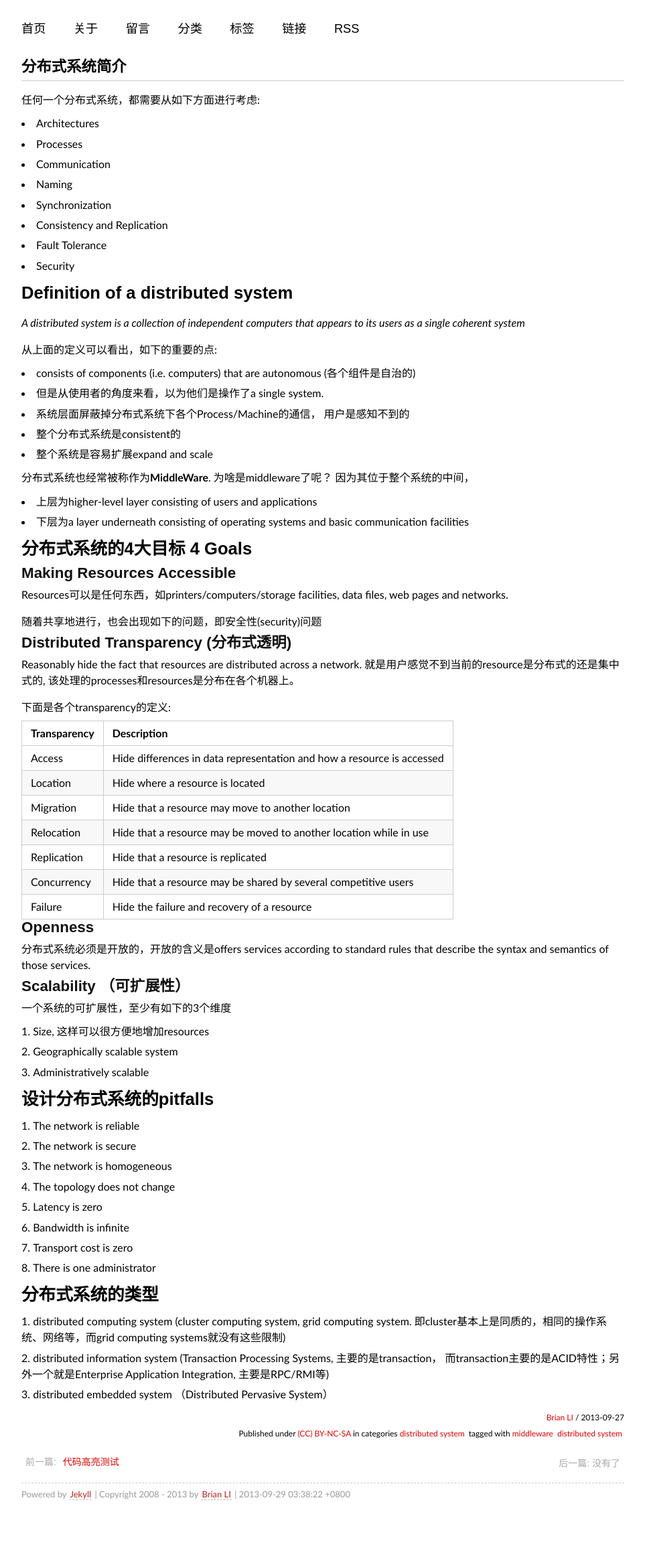
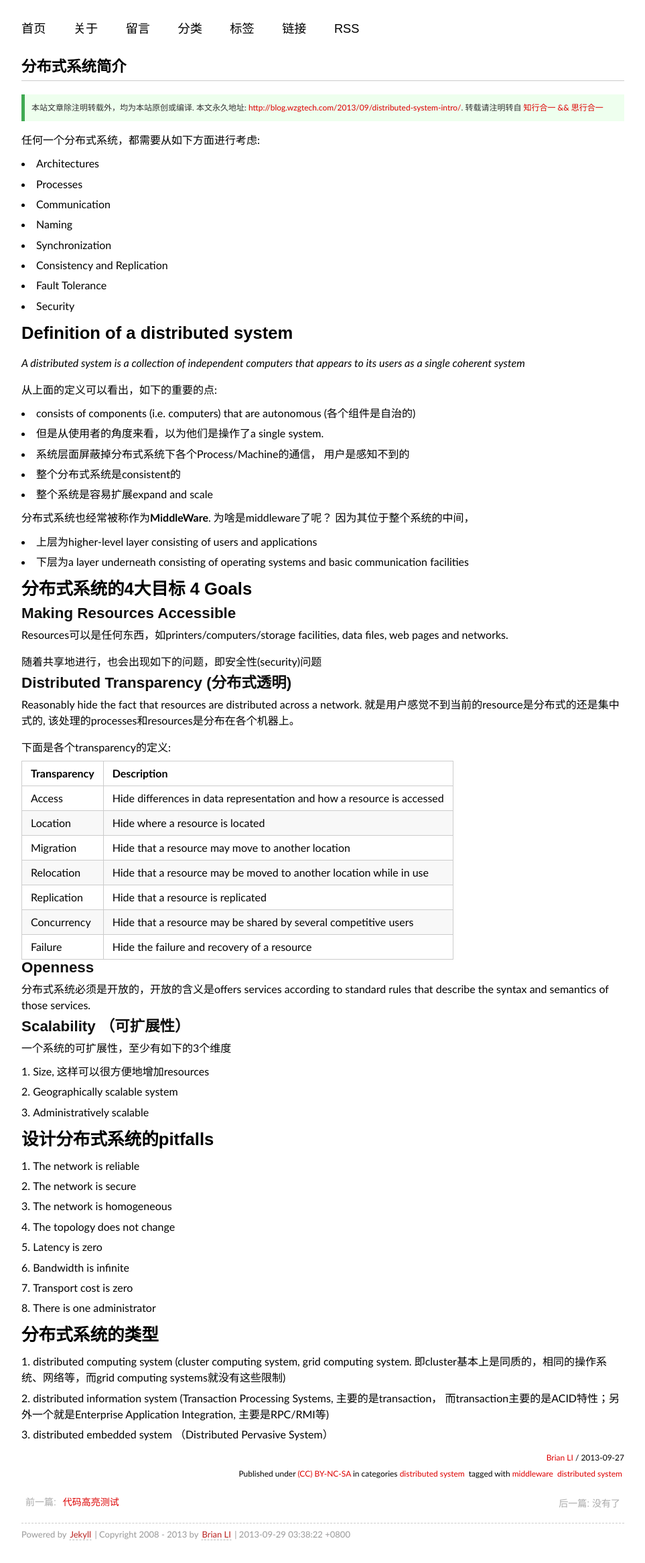
Before and after one commit to fandywang/brianli.github.com, a Jekyll site: the page built from _posts/2013-09-27-distributed-system-intro.md, in a window 1280 px wide. Shown: the whole page at 67% size, without its empty margins (158-1121 px from the left). Built offline with Jekyll 4.4.1, drawn with Linux system fonts in a browser that asks for light colours; some web fonts are replaced; comment, search, counter and statistics services are not loaded; before the commit the page ends 2274 px from its top, so only the background shows below that.

Commit message:
add copyright section

```diff
--- a/_layouts/post.html
+++ b/_layouts/post.html
@@ -1,6 +1,10 @@
 ---
 layout: default
 ---
+
+<section class="copyright">
+<p>本站文章除注明转载外，均为本站原创或编译.  本文永久地址: <a href="{{site.url}}{{page.url}}" title="{{page.title}}" rel="nofollow">{{site.url}}{{page.url}}</a>.  转载请注明转自 <a href="{{site.url}}">{{site.title}}</a></p>
+</section>
 
 <section class="post">
 {{ content }}
--- a/css/style.css
+++ b/css/style.css
@@ -28,13 +28,14 @@ blockquote p{margin:0;padding:.5em 0;}
 #container{width:900px;margin:2em auto;display:block;padding:0 2em;}
 .content{font-size:16px;line-height:24px;}
 .content h1{padding:.5em 0;}
-.content img{max-width:600px;display:block;margin:4px auto;-webkit-box-shadow:#999 1px 1px 4px;-moz-box-shadow:#999 1px 1px 4px;box-shadow:#999 1px 1px 4px;}
+.content img{max-width:600px;display:block;margin:4px auto;}
 #tag_cloud{margin-bottom: 1em;}
 #tag_cloud a:hover{color:#333333 !important;text-decoration:none;}
 .listing-item,.listing-seperator{list-style-type:none;}
 .listing-item a{padding:.2em 1em;}
 .listing-item time{color:#999999;}
 .listing-seperator{font-weight:bold;}
+.copyright{text-align:left;font-size:12px;}
 .meta{text-align:right;font-size:12px;}
 header{padding:.5em 0;border-bottom: 1px solid #cccccc;}
 #nav {font-family:"Electrolize",sans-serif;font-size:1.3em;text-transform:uppercase;margin-left:-1em; padding-bottom: 20px}
@@ -127,3 +128,14 @@ table tr th :first-child, table tr td :first-child {
     margin-top: 0; }
 table tr th :last-child, table tr td :last-child {
           margin-bottom: 0; }
+
+.copyright{
+    background: #efe;
+    text-align: left;
+    margin-top: 20px;
+    padding: 3px 0 3px 10px;
+    color: #333;
+    font-size: 9pt;
+    line-height: 22px;
+    border-left: 5px solid #40AA53;
+}
```
